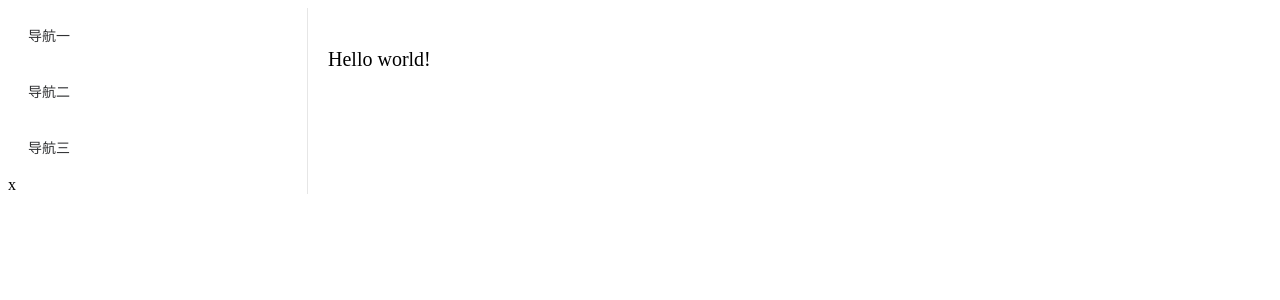
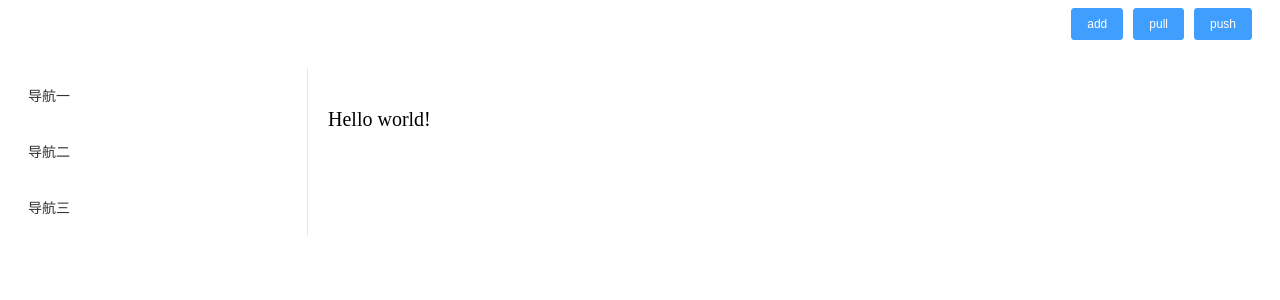
Before and after one commit to tiiime/btab, a Vue app: page / in a window 1280 px wide. Shown: the top 300 px of the page. Built offline with nearby package versions, Linux system fonts and the light colour scheme; the HTML template or start-up script is replaced by a standard one.

Commit message:
add item button

```diff
--- a/src/tab/App.vue
+++ b/src/tab/App.vue
@@ -1,5 +1,19 @@
 <template>
   <div class="content">
+    <el-container>
+      <el-header>
+        <el-row type="flex" justify="end">
+          <el-button type="primary" @click="dialogVisible = true">add</el-button>
+          <el-button type="primary" @click="dialogVisible = true">pull</el-button>
+          <el-button type="primary" @click="dialogVisible = true">push</el-button>
+        </el-row>
+        <el-dialog title="请输入名称" :visible.sync="dialogVisible" width="30%" :before-close="handleClose">
+            <el-input v-model="input" placeholder="请输入内容"></el-input>
+          <span slot="footer" class="dialog-footer">
+            <el-button type="primary" @click="dialogVisible = false">确 定</el-button>
+          </span>
+        </el-dialog>
+      </el-header>
       <el-container>
         <el-aside>
           <el-menu :router="true" default-active="activeLink" class="el-menu-vertical-demo">
@@ -11,12 +25,13 @@
             </el-menu-item>
             <el-menu-item index="/item/3">
               <span slot="title">导航三</span>
-          </el-menu-item>x
+            </el-menu-item>
           </el-menu>
         </el-aside>
         <el-main>
           <router-view></router-view>
         </el-main>
+      </el-container>
     </el-container>
   </div>
 </template>
@@ -24,7 +39,19 @@
 <script>
 export default {
   data() {
-    return {};
+    return {
+      dialogVisible: false,
+      input: '',
+    };
+  },
+  methods: {
+    handleClose(done) {
+      this.$confirm('确认关闭？')
+        .then(_ => {
+          done();
+        })
+        .catch(_ => {});
+    },
   },
   beforeRouteEnter(to, from, next) {
     next(vm => {
```
Lines whose indentation alone changed are shown as unchanged.
